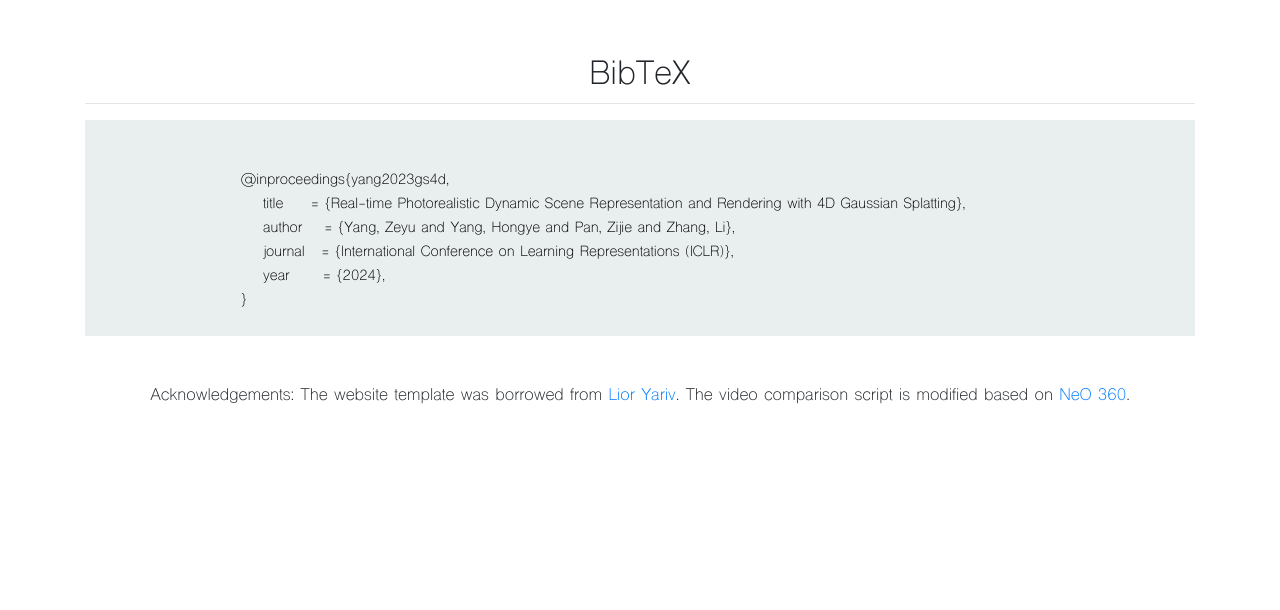
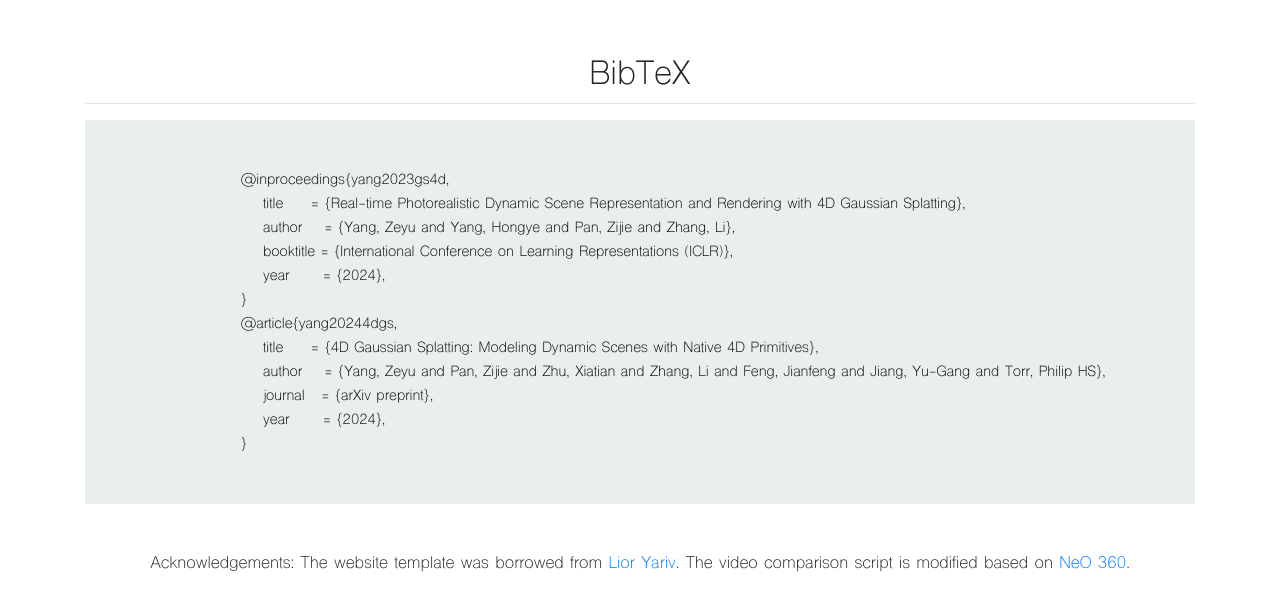
Before and after one commit to fudan-zvg/4d-gaussian-splatting, a plain HTML site: page index.html in a window 1280 px wide. Shown: the part 6095-6705 px from the top of the page. Before the commit the page ends 6567 px from the top, so only its background shows below. Drawn offline with Linux system fonts and the light colour scheme.

Commit message:
Update index.html

```diff
--- a/index.html
+++ b/index.html
@@ -449,9 +449,16 @@
                             @inproceedings{yang2023gs4d,
                                 title     = {Real-time Photorealistic Dynamic Scene Representation and Rendering with 4D Gaussian Splatting},
                                 author    = {Yang, Zeyu and Yang, Hongye and Pan, Zijie and Zhang, Li},
-                                journal   = {International Conference on Learning Representations (ICLR)},
+                                booktitle = {International Conference on Learning Representations (ICLR)},
                                 year      = {2024},
-                            }</code>
+                            }
+                            @article{yang20244dgs,
+                                title     = {4D Gaussian Splatting: Modeling Dynamic Scenes with Native 4D Primitives},
+                                author    = {Yang, Zeyu and Pan, Zijie and Zhu, Xiatian and Zhang, Li and Feng, Jianfeng and Jiang, Yu-Gang and Torr, Philip HS},
+                                journal   = {arXiv preprint},
+                                year      = {2024},
+                            }
+                        </code>
                     </div>
                 </div>
             </div>
```
